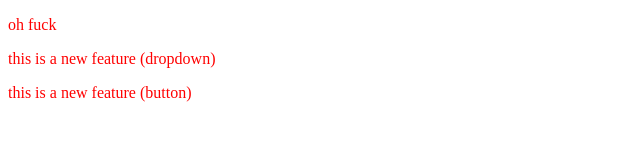
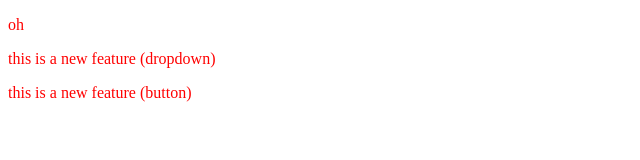
Before and after one commit to tech964/localrepo, a plain HTML site: page index.html in a window 1280 px wide. Shown: the full height of the page, 0-640 px from the left. Drawn offline with Linux system fonts and the light colour scheme.

Commit message:
Update index.html

```diff
--- a/index.html
+++ b/index.html
@@ -7,7 +7,7 @@
     <link rel="stylesheet" href="style.css">
 </head>
 <body>
-    <p>oh fuck</p>
+    <p>oh</p>
     <p>this is a new feature (dropdown)</p>
     <p>this is a new feature (button)</p>
 </body>
```
